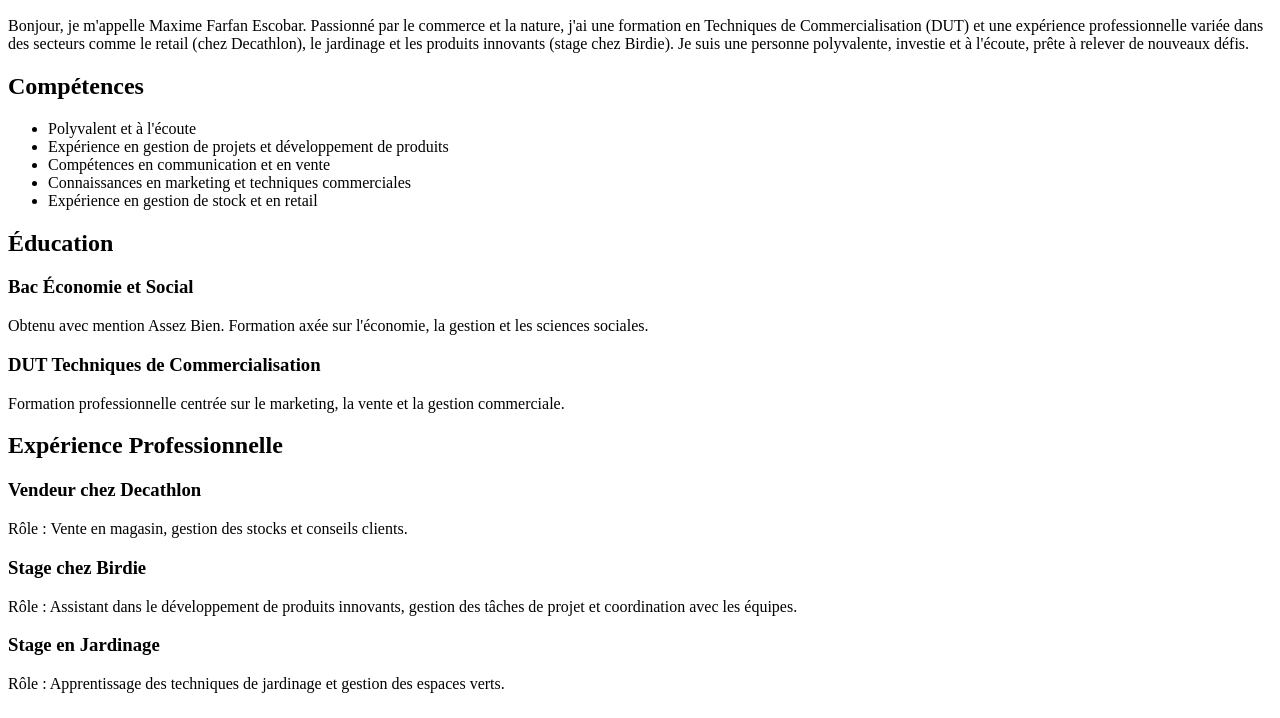
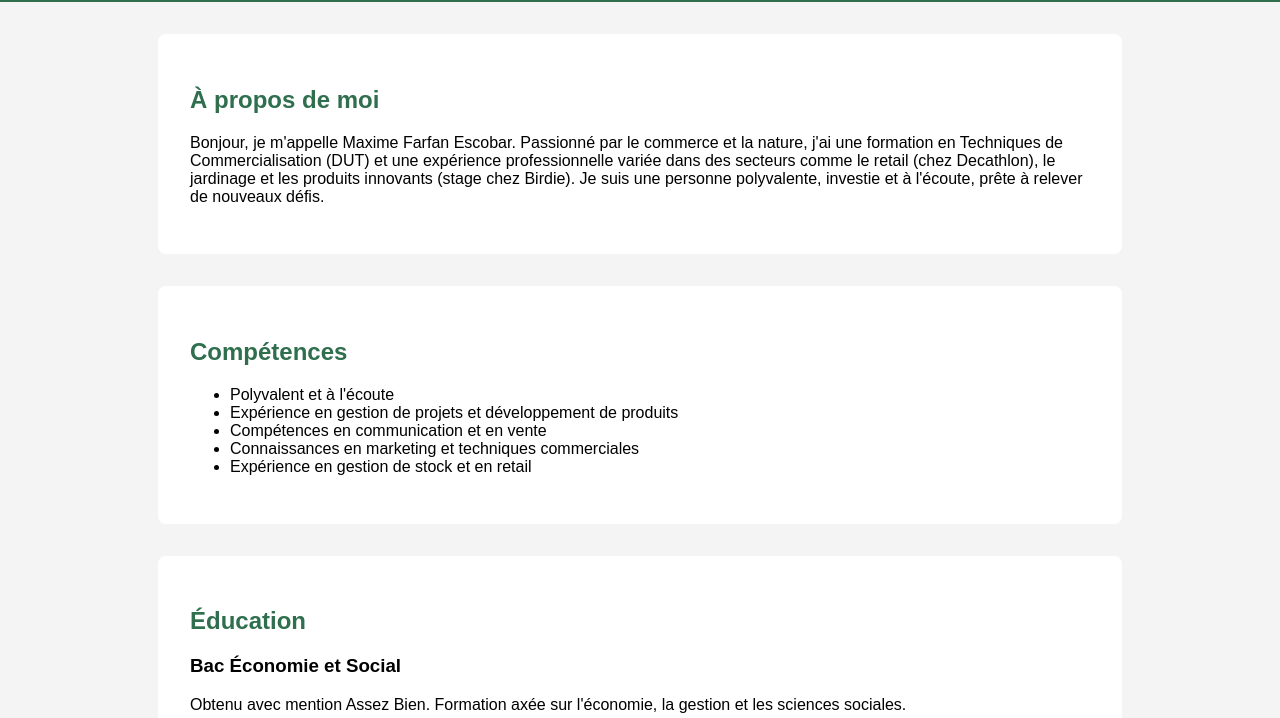
Before and after one commit to MaximeFAES/Portfolio-MFE.github.io, a plain HTML site: page index.html in a window 1280 px wide. Shown: the part 110-828 px from the top of the page. Drawn offline with Linux system fonts and the light colour scheme.

Commit message:
Update index.html

```diff
--- a/index.html
+++ b/index.html
@@ -5,7 +5,7 @@
     <meta charset="UTF-8">
     <meta name="viewport" content="width=device-width, initial-scale=1.0">
     <title>Portfolio de Maxime Farfan Escobar</title>
-    <link href="style.css rel="stylesheet">
+    <link href="style.css" rel="stylesheet">
 
 </head>
 <body>
```
